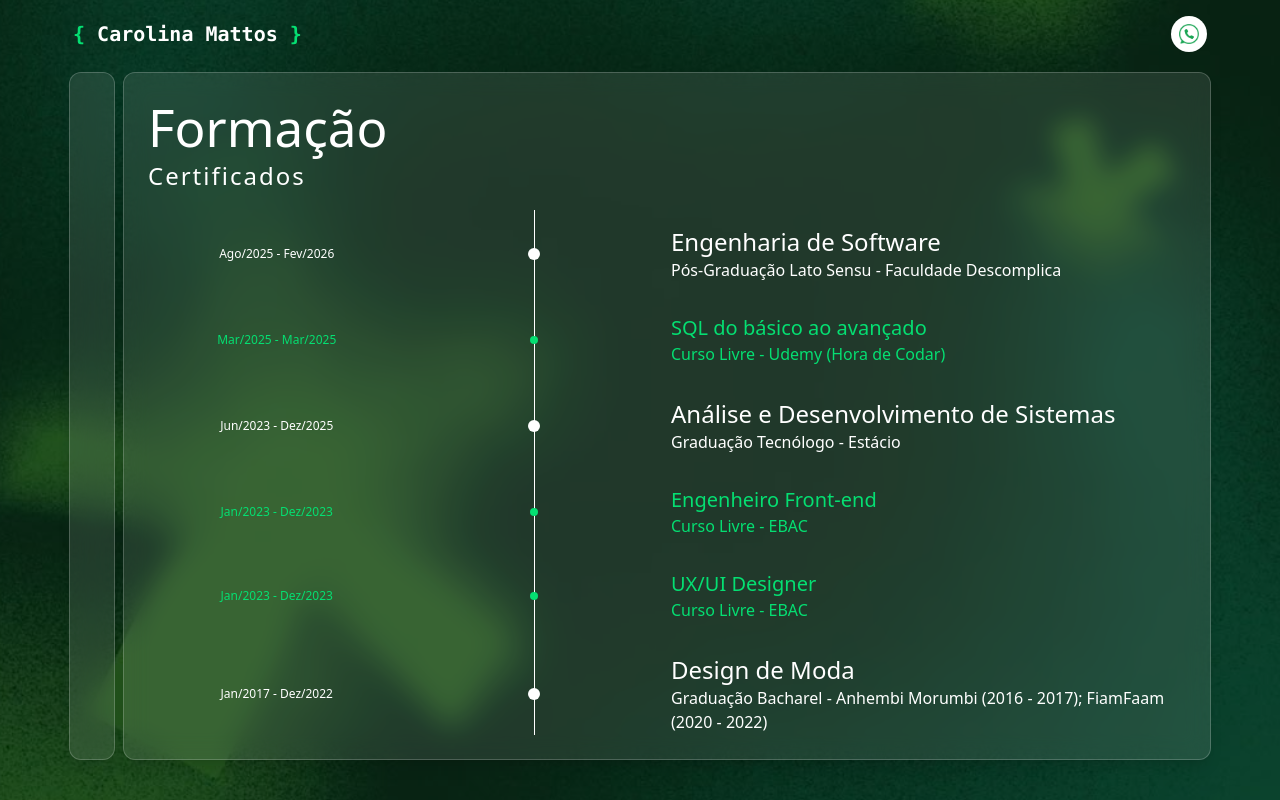
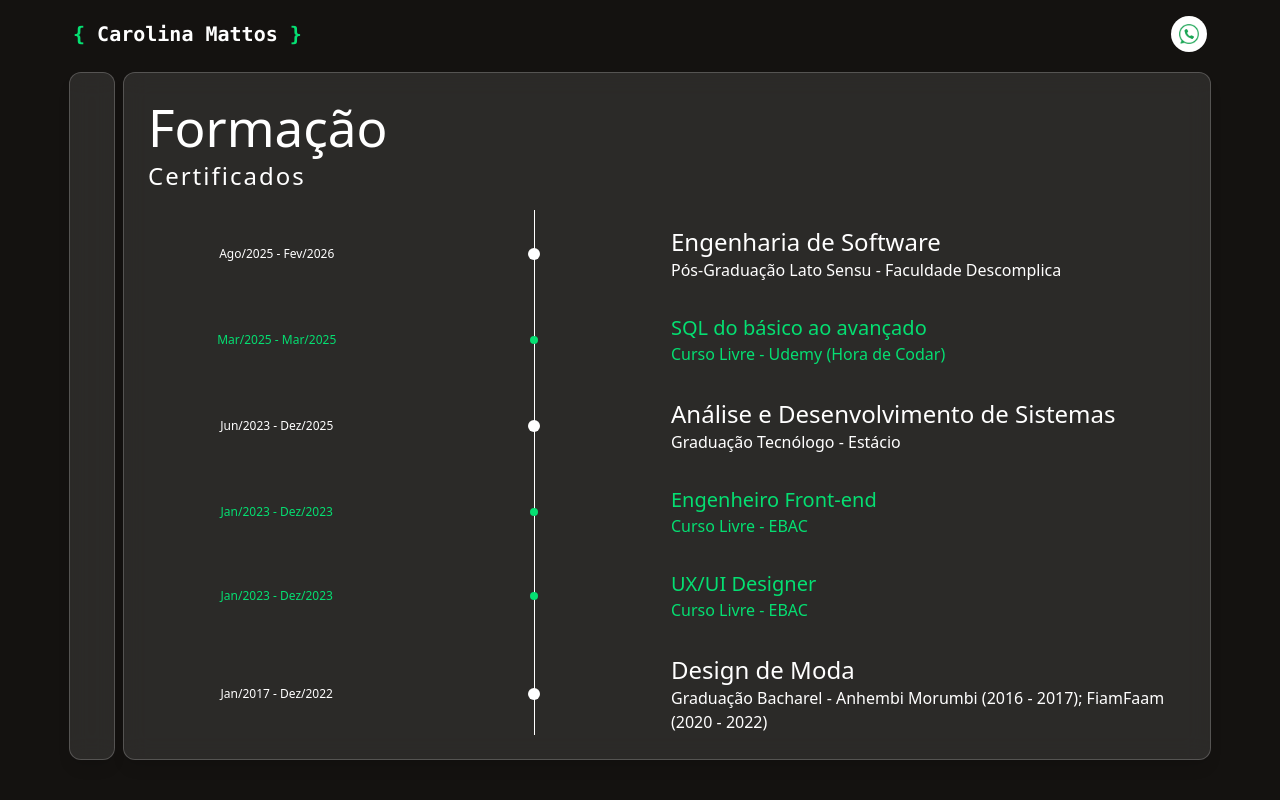
Before and after one commit to nanahmattos/portfolio-cm-2, a Next.js app: page /about/certificados in a window 1280 px wide. Built offline with nearby package versions, Linux system fonts and the light colour scheme; some icons are missing.

Commit message:
feat: new layout

```diff
--- a/src/app/layout.js
+++ b/src/app/layout.js
@@ -20,7 +20,7 @@ const geistMono = Geist_Mono({
 
 export const metadata = {
   title: "Carolina Mattos",
-  description: "Generated by create next app",
+  //description: "Generated by create next app",
 };
 
 export default function RootLayout({ children }) {
@@ -28,12 +28,12 @@ export default function RootLayout({ children }) {
     <html lang="pt-br">
       <body
         style={{
-          backgroundImage: "url(/images/background.svg)",
-          backgroundSize: "cover",
-          backgroundRepeat: "no-repeat",
-
+          backgroundColor: "#141210",
+          // backgroundImage: "url(/images/background.svg)",
+          // backgroundSize: "cover",
+          // backgroundRepeat: "no-repeat",
         }}
-         className={`${geistSans.variable} ${geistMono.variable} antialiased min-h-screen w-full`}
+        className={`${geistSans.variable} ${geistMono.variable} antialiased min-h-screen w-full`}
       >
         <Header />
         {children}
```
